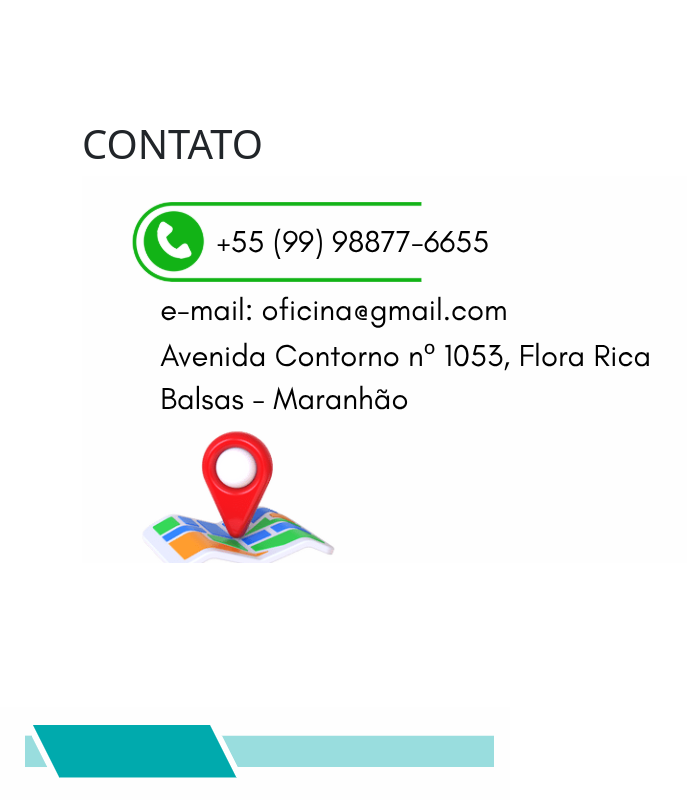
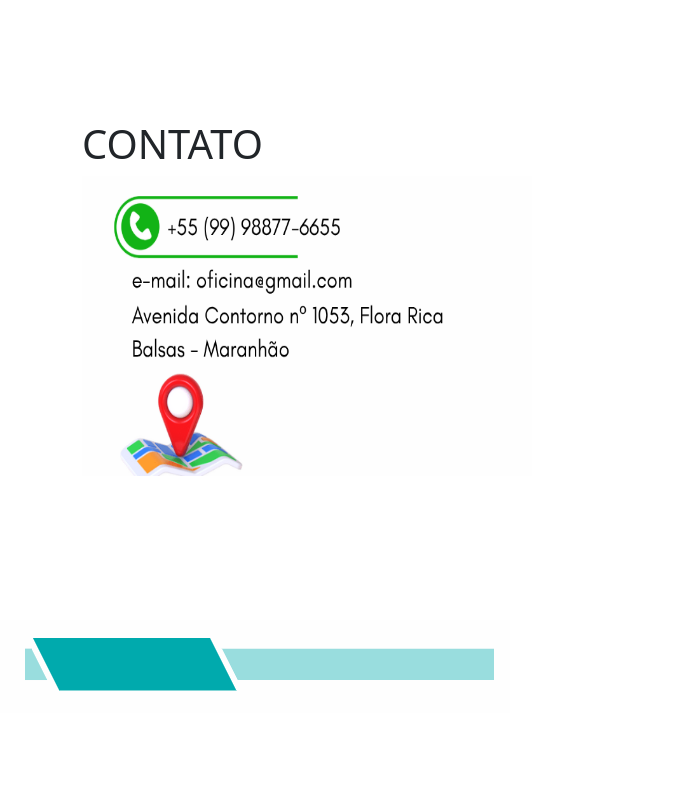
Before and after one commit to manoelmcardoso/motorcycle_wrks_project, a plain HTML site: page index.html in a window 1280 px wide. Shown: the part 1281-2081 px from the top of the page, without its empty margins (0-687 px from the left). After the commit the page ends 1994 px from the top, so only its background shows below. Drawn offline with nearby package versions, Linux system fonts and the light colour scheme.

Commit message:
Adição de função JavaScript, alteração botão HOME, modificação dados do contato.

```diff
--- a/css/styles.css
+++ b/css/styles.css
@@ -19,6 +19,10 @@ body{
     width: 210px;
 }
 
+#cont_end{
+    width: 450px; /* Largura fixa */
+    height: 300px; /* Altura fixa */
+}
 .rodape{
     position: absolute;
     bottom: 0%;
--- a/index.html
+++ b/index.html
@@ -36,7 +36,7 @@
             </div>
             <div id="fixed" class="col-sm-4">
                 <img id="moto" src="./img/moto-removebg-preview.png" alt="Moto" onclick="document.getElementById('home').scrollIntoView({ behavior: 'smooth' })">
-                <figcaption id="figcap" class="btn btn-primary text-dark" onclick="document.getElementById('home').scrollIntoView({ behavior: 'smooth' })">HOME</figcaption>
+                <figcaption id="figcap" class="btn btn-primary text-dark" onclick="myFunction()" onclick="document.getElementById('home').scrollIntoView({ behavior: 'smooth' })">HOME</figcaption>
             </div>
 
         </div>
@@ -130,7 +130,7 @@
         <div>
             <div class="container mt-3">
                 <h1 id="contato">CONTATO</h1>
-                <img src="./img/contato_endereco.png" alt="Endereço e Contato">
+                <img id="cont_end" src="./img/contato_endereco.png" alt="Endereço e Contato">
             </div>
         </div>
 
```
Also changed, not shown: 1 other file.
